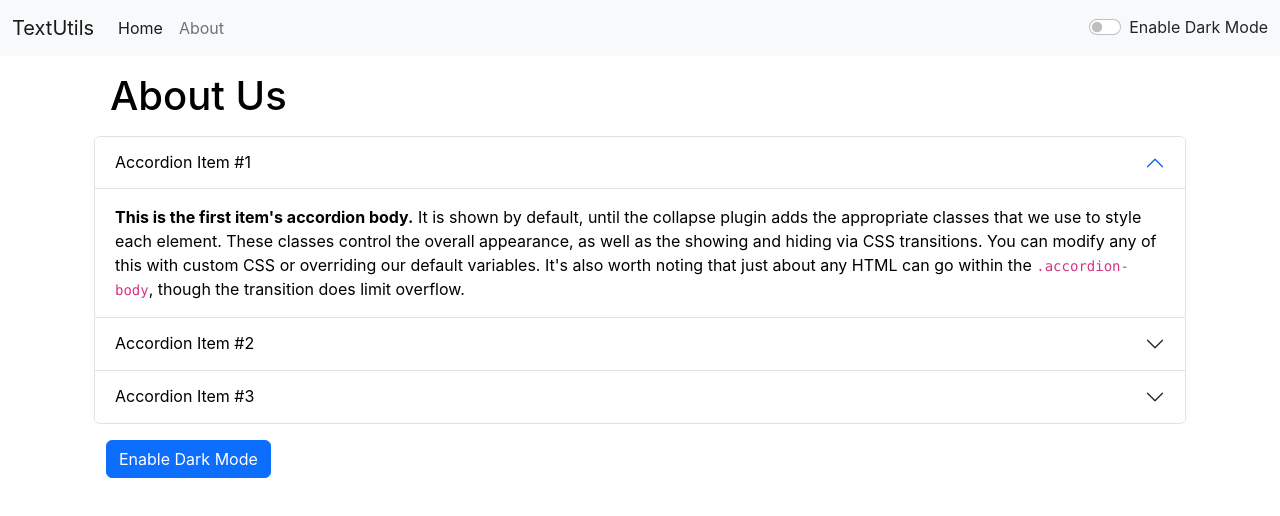
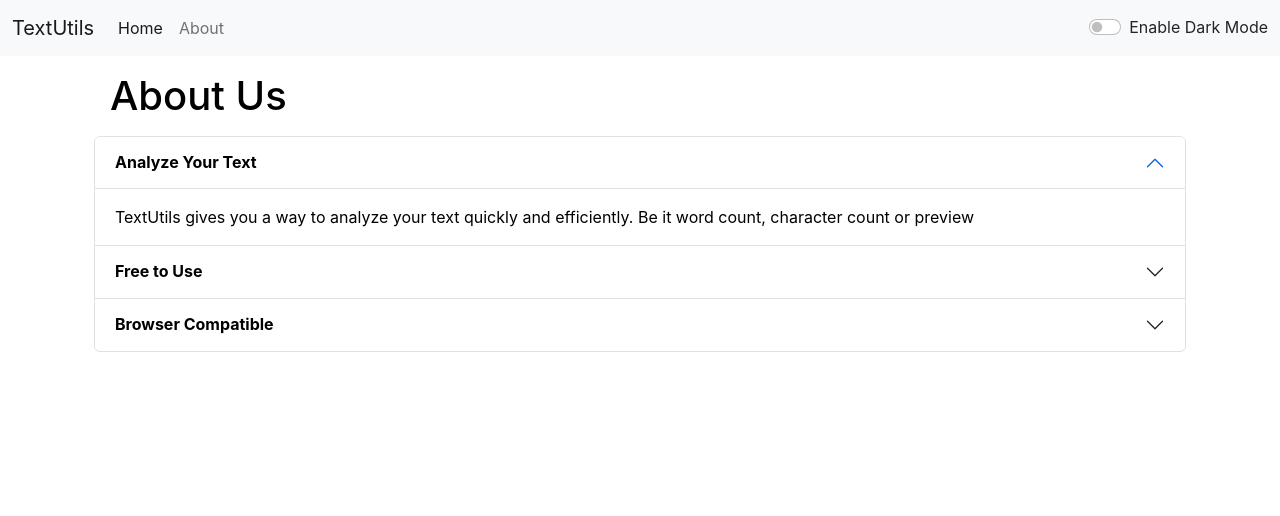
Before and after one commit to toaayush/TextUtils-React, a React (Create React App) app: page /about in a window 1280 px wide. Shown: the top 516 px of the page. Built offline with nearby package versions, Linux system fonts and the light colour scheme.

Commit message:
hosted on git

```diff
--- a/package.json
+++ b/package.json
@@ -1,4 +1,5 @@
 {
+  "homepage": "https://toaayush.github.io/TextUtils-React",
   "name": "textutils",
   "version": "0.1.0",
   "private": true,
@@ -6,6 +7,7 @@
     "@testing-library/jest-dom": "^5.16.5",
     "@testing-library/react": "^13.4.0",
     "@testing-library/user-event": "^13.5.0",
+    "gh-pages": "^4.0.0",
     "react": "^18.2.0",
     "react-dom": "^18.2.0",
     "react-router-dom": "^5.3.4",
@@ -13,6 +15,8 @@
     "web-vitals": "^2.1.4"
   },
   "scripts": {
+    "predeploy": "npm run build",
+    "deploy": "gh-pages -d build",
     "start": "react-scripts start",
     "build": "react-scripts build",
     "test": "react-scripts test",
--- a/src/App.js
+++ b/src/App.js
@@ -1,6 +1,5 @@
 
-import React from 'react';
-import { useState } from 'react';
+import React, { useState } from 'react';
 import './App.css';
 import Alert from './components/Alert';
 import About from './components/About';
@@ -58,7 +57,7 @@
           {/* /users --> Component 1
           /users/home --> Component 2 - This can render if we don't use exact for /users only*/}
           <Route exact path="/about">
-            <About/>
+            <About mode = {mode}/>
           </Route>
           <Route exact path="/">
             <TextForm showAlert={showAlert} heading = "Enter the text to analyze below" mode = {mode}/>
--- a/src/components/About.js
+++ b/src/components/About.js
@@ -1,34 +1,15 @@
 import React, { useState } from 'react'
 
-export default function About() {
-    const [myStyle, setMyStyle] = useState(
-        {
-            color: 'black',
-            backgroundColor: 'white'
-        }
-    );
-    const [btnText, setBtnText] = useState('Enable Dark Mode');
-
-    const toggleStyle = ()=>{
-        if(myStyle.color === 'white'){
-            setMyStyle(
-                {
-                    color: 'black',
-                    backgroundColor: 'white'
-                }
-            )
-            setBtnText('Enable Dark Mode');
-        }
-        else{
-            setMyStyle(
-                {
-                    color: 'white',
-                    backgroundColor: 'black',
-                    border: '1px solid white'
-                }
-                )
-            setBtnText('Enable Light Mode');
-            }
+export default function About(props) {
+    // const [myStyle, setMyStyle] = useState(
+    //     {
+    //         color: 'black',
+    //         backgroundColor: 'white'
+    //     }
+    // );
+    let myStyle = {
+        color : props.mode === 'dark'?'white':'black',
+        backgroundColor : props.mode === 'dark'?'#042743':'white'
     }
 
     return (
@@ -38,43 +19,40 @@
         <div className="accordion-item" style={myStyle}>
             <h2 className="accordion-header" id="headingOne">
             <button className="accordion-button" type="button" data-bs-toggle="collapse" style={myStyle} data-bs-target="#collapseOne" aria-expanded="true" aria-controls="collapseOne">
-                Accordion Item #1
+                <strong>Analyze Your Text</strong>
             </button>
             </h2>
             <div id="collapseOne" className="accordion-collapse collapse show" aria-labelledby="headingOne" data-bs-parent="#accordionExample">
             <div className="accordion-body">
-                <strong>This is the first item's accordion body.</strong> It is shown by default, until the collapse plugin adds the appropriate classes that we use to style each element. These classes control the overall appearance, as well as the showing and hiding via CSS transitions. You can modify any of this with custom CSS or overriding our default variables. It's also worth noting that just about any HTML can go within the <code>.accordion-body</code>, though the transition does limit overflow.
+                TextUtils gives you a way to analyze your text quickly and efficiently. Be it word count, character count or preview
             </div>
             </div>
         </div>
         <div className="accordion-item" style={myStyle}>
             <h2 className="accordion-header" id="headingTwo">
             <button className="accordion-button collapsed" type="button" data-bs-toggle="collapse" style={myStyle} data-bs-target="#collapseTwo" aria-expanded="false" aria-controls="collapseTwo">
-                Accordion Item #2
+            <strong>Free to Use</strong>
             </button>
             </h2>
             <div id="collapseTwo" className="accordion-collapse collapse" aria-labelledby="headingTwo" data-bs-parent="#accordionExample">
             <div className="accordion-body">
-                <strong>This is the second item's accordion body.</strong> It is hidden by default, until the collapse plugin adds the appropriate classes that we use to style each element. These classes control the overall appearance, as well as the showing and hiding via CSS transitions. You can modify any of this with custom CSS or overriding our default variables. It's also worth noting that just about any HTML can go within the <code>.accordion-body</code>, though the transition does limit overflow.
+                TextUtils is a free character counter tool thet provides instant character count & word count statistics for a given text. TextUtils reports the number of words and characters. Thus it is suitable for writing text with word/character limit.
             </div>
             </div>
         </div>
         <div className="accordion-item" style={myStyle}>
             <h2 className="accordion-header" id="headingThree">
             <button className="accordion-button collapsed" type="button" data-bs-toggle="collapse" style={myStyle} data-bs-target="#collapseThree" aria-expanded="false" aria-controls="collapseThree">
-                Accordion Item #3
+            <strong>Browser Compatible</strong>
             </button>
             </h2>
             <div id="collapseThree" className="accordion-collapse collapse" aria-labelledby="headingThree" data-bs-parent="#accordionExample">
             <div className="accordion-body">
-                <strong>This is the third item's accordion body.</strong> It is hidden by default, until the collapse plugin adds the appropriate classes that we use to style each element. These classes control the overall appearance, as well as the showing and hiding via CSS transitions. You can modify any of this with custom CSS or overriding our default variables. It's also worth noting that just about any HTML can go within the <code>.accordion-body</code>, though the transition does limit overflow.
+                This word counter software works in any web browser such as Chrome, Firefox, Internet explorer, Safari, Opera. It suits to count characters in facebook, blog, books, excel document, pdf document, essays, etc.
             </div>
             </div>
         </div>
         </div>
-        <div className="container">
-        <button onClick={toggleStyle} type="button" className="btn btn-primary my-3">{btnText}</button>
-        </div>
     </div>
   )
 }
--- a/src/components/TextForm.js
+++ b/src/components/TextForm.js
@@ -48,15 +48,15 @@
                 <div className="mb-3">
                 <textarea className="form-control" value={text} onChange={handleOnChange} style={{backgroundColor: props.mode==='dark'?'#042743':'white', color: props.mode==='light'?'black':'white'}} id="myBox" rows="8"></textarea>
                 </div>
-                <button className="btn btn-primary mx-1" onClick={handleUpClick}>Convert to Uppercase</button>
-                <button className="btn btn-primary mx-1" onClick={handleLoClick}>Convert to Lowercase</button>
-                <button className="btn btn-primary mx-1" onClick={handleClearClick}>Clear Text</button>
-                <button className="btn btn-primary mx-1" onClick={handleCopy}>Copy Text</button>
-                <button className="btn btn-primary mx-1" onClick={handleExtraSpaces}>Remove Extra Spaces</button>
+                <button className="btn btn-primary mx-1 my-1" onClick={handleUpClick}>Convert to Uppercase</button>
+                <button className="btn btn-primary mx-1 my-1" onClick={handleLoClick}>Convert to Lowercase</button>
+                <button className="btn btn-primary mx-1 my-1" onClick={handleClearClick}>Clear Text</button>
+                <button className="btn btn-primary mx-1 my-1" onClick={handleCopy}>Copy Text</button>
+                <button className="btn btn-primary mx-1 my-1" onClick={handleExtraSpaces}>Remove Extra Spaces</button>
             </div>
             <div className="container my-3" style={{color: props.mode==='light'?'black':'white'}}>
                 <h2>Your text summary</h2>
-                <p>{text.split(" ").length} words and {text.length} characters</p>
+                <p>{text.split(" ").filter((element)=>{return element.length!==0}).length} words and {text.length} characters</p>
                 <p>{0.008*text.split(" ").length} Minutes to read</p>
                 <h2>Preview</h2>
                 <p>{text.length>0?text:"Enter something in the textbox above to preview it here"}</p>
```
Also changed, not shown: 1 other file (tests, documents, lock files or other folders).
